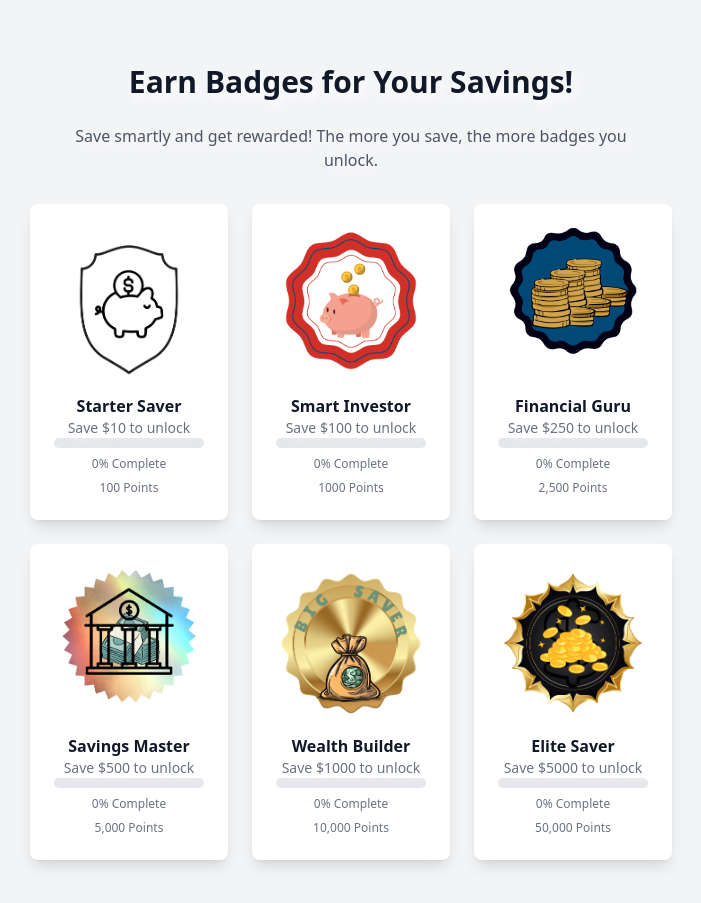
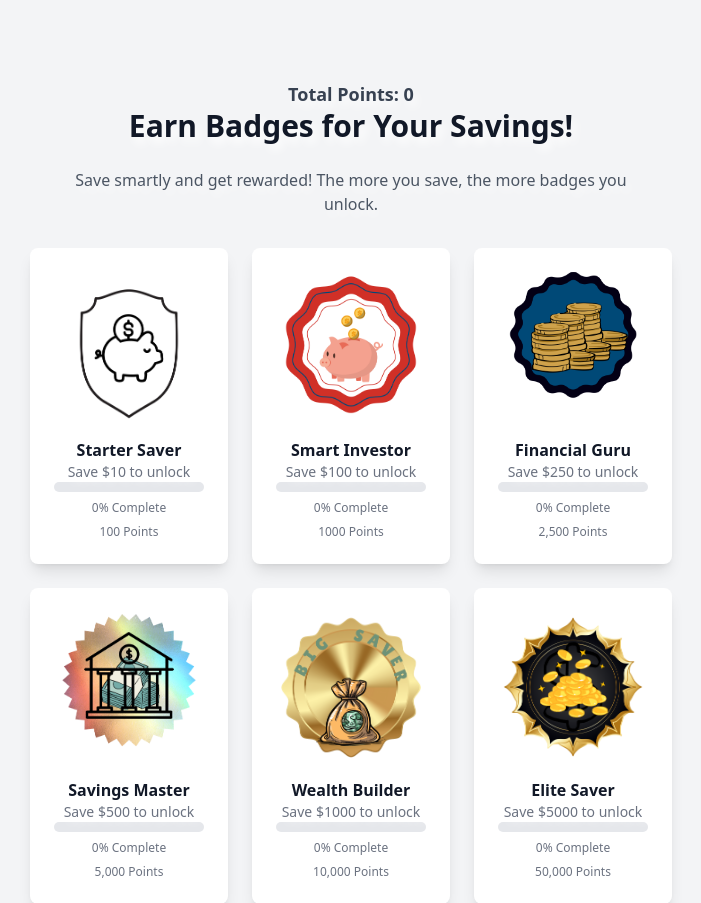
Before and after one commit to Sbajrac2/CapitalRewards, a Flask app: page /badges in a window 1280 px wide. Shown: the part 64-967 px from the top of the page, without its empty margins (289-990 px from the left). Run offline with Flask 3, Linux system fonts and the light colour scheme; some libraries are stand-ins or nearby versions.

Commit message:
Update badges.html with points

```diff
--- a/templates/badges.html
+++ b/templates/badges.html
@@ -27,6 +27,9 @@
 
 <!-- Badges Section -->
 <section id="badges" class="py-16 bg-gray-100 text-center">
+    <p id="total-points-display" class="mt-4 text-lg font-semibold text-gray-700">
+        Total Points: 0
+    </p>
     <h2 class="text-3xl font-semibold text-gray-900 mb-6">Earn Badges for Your Savings!</h2>
     <p class="text-gray-600 max-w-xl mx-auto">
         Save smartly and get rewarded! The more you save, the more badges you unlock.
@@ -174,7 +177,8 @@
         }
 
         totalPoints = parseInt(totalPoints);
-
+        // Update the total points display
+        document.getElementById("total-points-display").innerText = `Total Points: ${totalPoints}`;
 
         // Define the required points for each badge level
         const badgeLevels = [
```
